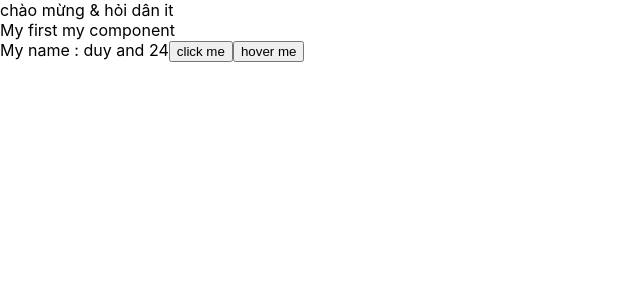
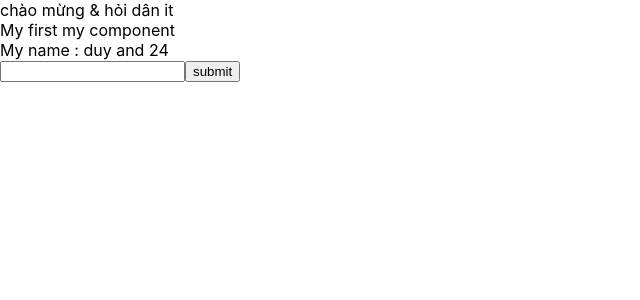
Before and after one commit to dotranquocduy/test_demo_react, a React (Create React App) app: page / in a window 1280 px wide. Shown: the top 300 px of the page, without its empty margins (0-640 px from the left). Built offline with nearby package versions, Linux system fonts and the light colour scheme.

Commit message:
update react bai 1

```diff
--- a/src/components/MyComponent.js
+++ b/src/components/MyComponent.js
@@ -1,8 +1,10 @@
 // class component
 // function component
 
+import { eventWrapper } from "@testing-library/user-event/dist/utils";
 import React from "react";
-class MyComponent extends React.Component {
+ class MyComponent extends React.Component {
+
 
     state ={
         name: 'duy',
@@ -25,6 +27,16 @@
       handleMouseOver = (event) => {
         console.log(event.pageX);
       }
+      handleOnChange = (event) =>{
+        this.setState({
+           name :event.target.value
+        })
+
+      }
+      handleOnSubmit =(event) =>{
+        event.preventDefault(); // ngan chan load lai trang
+        console.log(this.state);
+      }
 
 
    //jsx => chuyen doi viết code javascript bên trong code html
@@ -33,8 +45,15 @@
             <div>
                 My first my component
                <br></br> My name : {this.state.name} and {this.state.age}
-               <button onClick={ (event) =>{this.handleClick(event)} }>click me</button>
-               <button onMouseOver={this.handleMouseOver}>hover me</button>
+
+                <form onSubmit={(event)=>{ this.handleOnSubmit(event) }}>
+                    <input type="text"
+                    onChange={(event)=>{
+                        this.handleOnChange(event)
+                    }}
+                    />
+                    <button>submit</button>
+                </form>
             </div>
 
         );
```
